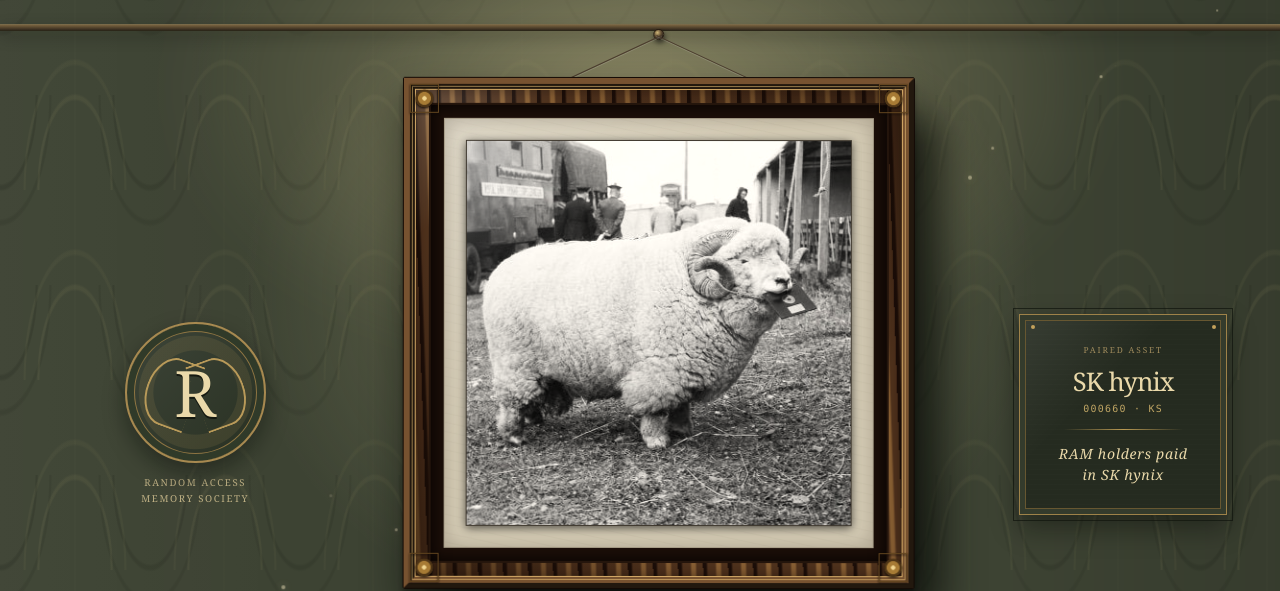
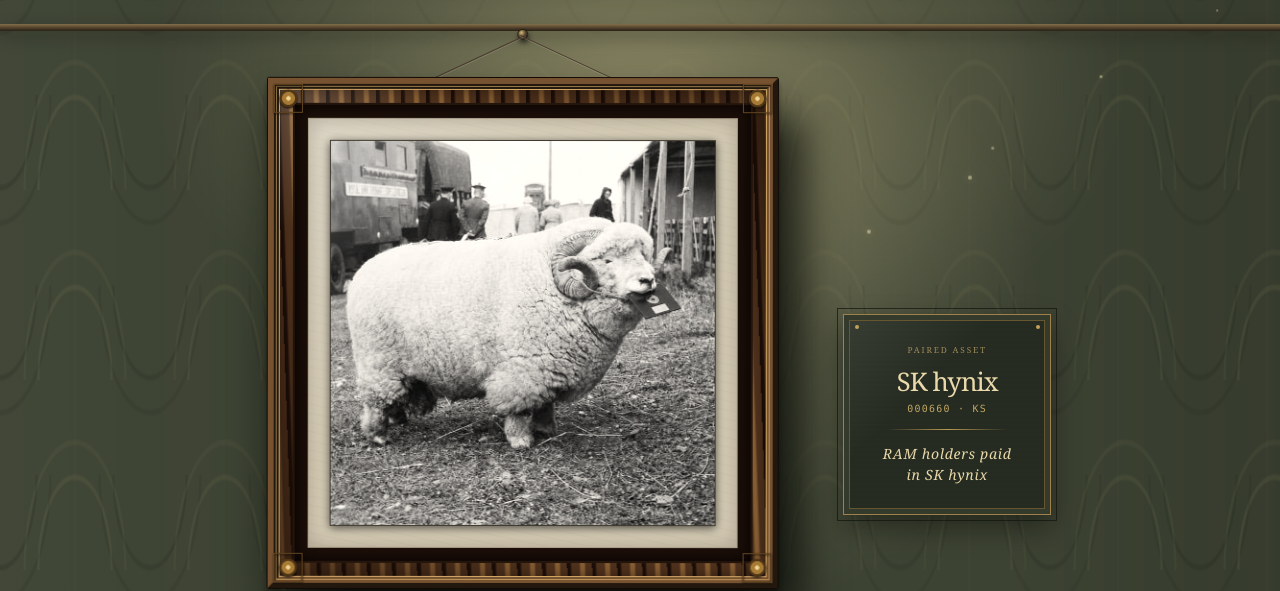
Before and after one commit to chasefort/ramcoin, a website: page site/index.html in a window 1280 px wide. Shown: the top 591 px of the page. Drawn offline with Linux system fonts and the light colour scheme.

Commit message:
Remove RAM seal and recenter gallery

```diff
--- a/site/index.html
+++ b/site/index.html
@@ -17,11 +17,6 @@
       <div class="ceiling-line" aria-hidden="true"></div>
 
       <section class="gallery" aria-labelledby="title">
-        <aside class="wall-card ram-seal" aria-hidden="true">
-          <span class="seal-ring"><b>R</b></span>
-          <span class="seal-copy">Random Access<br />Memory Society</span>
-        </aside>
-
         <div class="portrait">
           <div class="hanger" aria-hidden="true">
             <span class="nail"></span>
--- a/site/styles.css
+++ b/site/styles.css
@@ -122,9 +122,10 @@ button, a { font: inherit; }
   z-index: 2;
   display: grid;
   width: min(76rem, 96vw);
-  grid-template-columns: minmax(9rem, 1fr) minmax(24rem, 32rem) minmax(11rem, 1fr);
+  grid-template-columns: minmax(24rem, 32rem) minmax(11rem, 13rem);
   gap: clamp(2rem, 5vw, 5rem);
   align-items: center;
+  justify-content: center;
 }
 
 .portrait {
@@ -454,52 +455,6 @@ button, a { font: inherit; }
   animation: reveal-card 900ms 250ms ease-out both;
 }
 
-.ram-seal {
-  display: flex;
-  flex-direction: column;
-  align-items: center;
-  gap: 0.8rem;
-  opacity: 0.86;
-}
-
-.seal-ring {
-  position: relative;
-  display: grid;
-  width: clamp(7.5rem, 11vw, 9.25rem);
-  aspect-ratio: 1;
-  place-items: center;
-  border: 2px solid #a78950;
-  border-radius: 50%;
-  background:
-    radial-gradient(circle, transparent 0 43%, rgb(194 160 91 / 0.12) 44% 58%, transparent 59%),
-    linear-gradient(135deg, rgb(255 255 255 / 0.1), transparent),
-    #283022;
-  box-shadow: inset 0 0 0 7px #303a29, inset 0 0 0 8px #8d7442, 0 10px 22px rgb(6 9 5 / 0.4);
-}
-
-.seal-ring::before,
-.seal-ring::after {
-  position: absolute;
-  width: 34%;
-  height: 48%;
-  border: 2px solid #b99a59;
-  border-right: 0;
-  border-radius: 70% 0 0 70%;
-  content: "";
-}
-
-.seal-ring::before { left: 14%; transform: rotate(20deg); }
-.seal-ring::after { right: 14%; transform: scaleX(-1) rotate(20deg); }
-.seal-ring b { z-index: 1; font-size: clamp(2.7rem, 5vw, 4rem); font-weight: 400; text-shadow: 0 2px #151911; }
-
-.seal-copy {
-  color: #bcae83;
-  font-size: clamp(0.54rem, 0.75vw, 0.67rem);
-  letter-spacing: 0.17em;
-  line-height: 1.65;
-  text-transform: uppercase;
-}
-
 .payout-card {
   display: flex;
   flex-direction: column;
@@ -614,7 +569,6 @@ button, a { font: inherit; }
     gap: 2.5rem;
   }
 
-  .ram-seal { display: none; }
 }
 
 @media (max-width: 42rem) {
```
